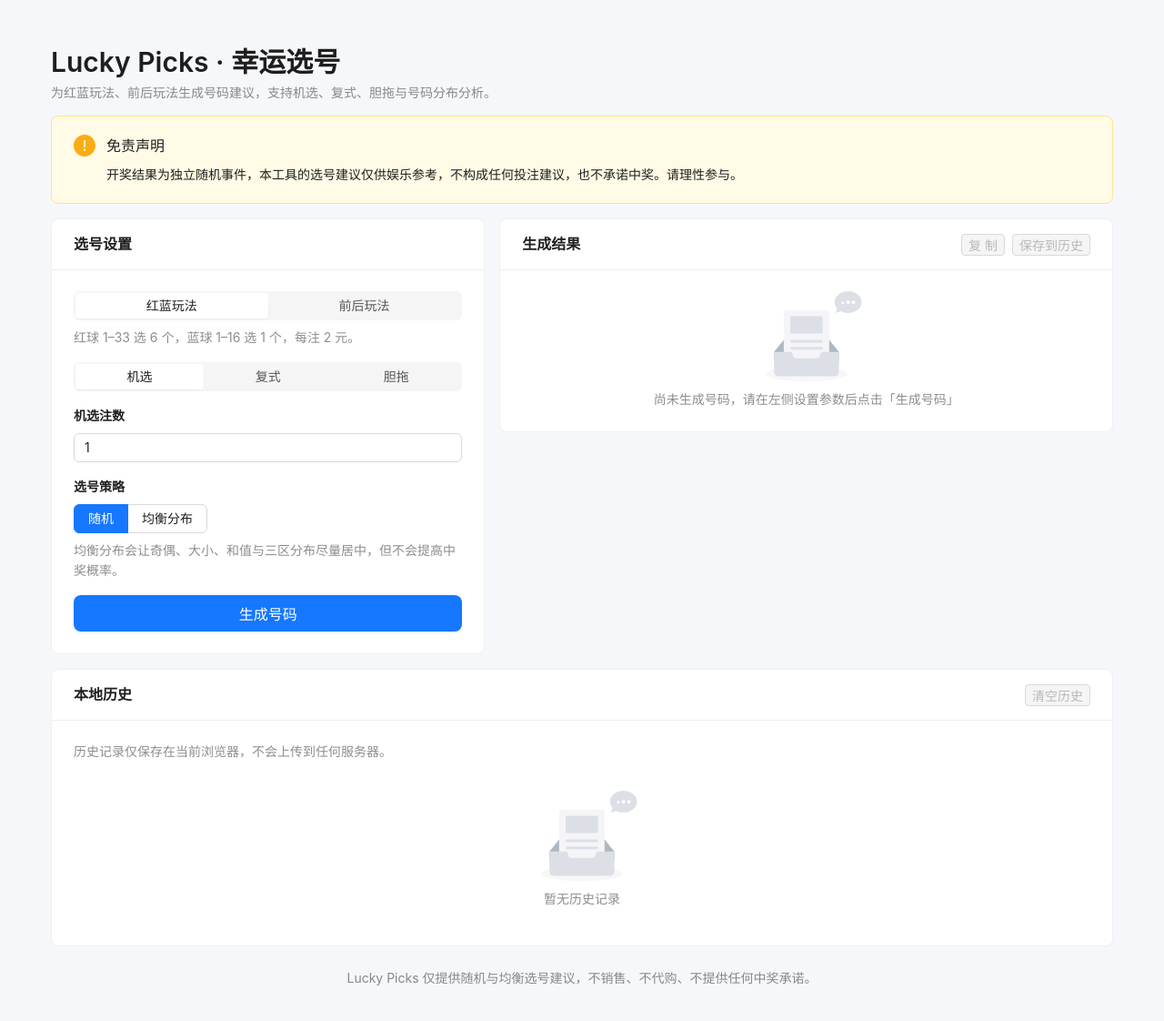
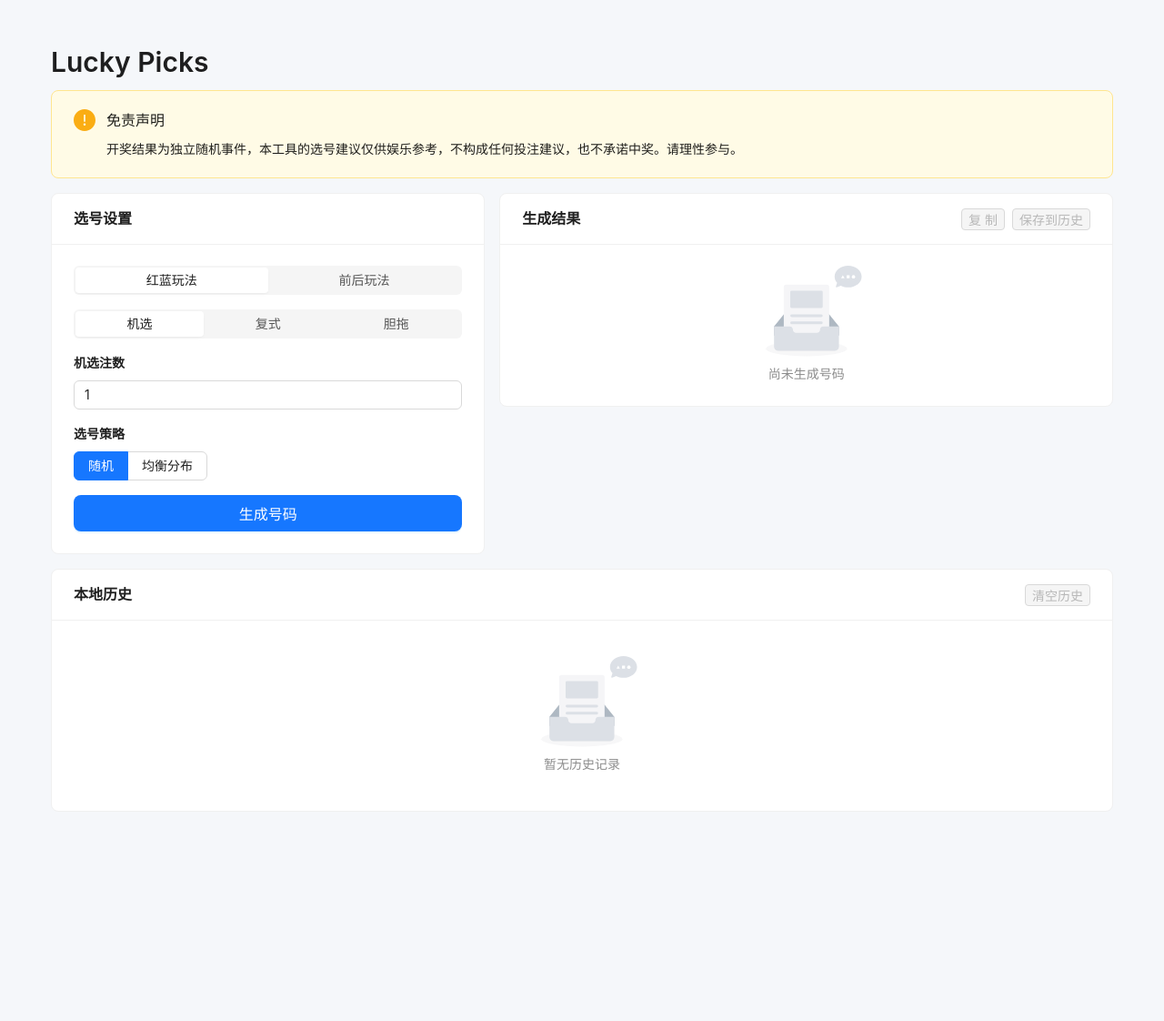
Before and after one commit to hotpotcloud/lucky-picks, a React (Vite) app in the folder frontend/: page / in a window 1280 px wide. Shown: the top 1122 px of the page at 91% size. After the commit the page ends 940 px from the top, so only its background shows below. Built offline with nearby package versions, Linux system fonts and the light colour scheme.

Commit message:
feat(frontend): 移除小字介绍与中文产品名，精简界面文案 [FEAT-002]

```diff
--- a/frontend/index.html
+++ b/frontend/index.html
@@ -4,11 +4,8 @@
     <meta charset="UTF-8" />
     <link rel="icon" type="image/svg+xml" href="./favicon.svg" />
     <meta name="viewport" content="width=device-width, initial-scale=1.0" />
-    <meta
-      name="description"
-      content="红蓝玩法与前后玩法选号建议工具，支持机选、复式、胆拖与号码分布分析。仅供娱乐参考。"
-    />
-    <title>Lucky Picks · 幸运选号</title>
+    <meta name="description" content="红蓝玩法与前后玩法选号工具" />
+    <title>Lucky Picks</title>
   </head>
   <body>
     <div id="root"></div>
--- a/frontend/src/App.tsx
+++ b/frontend/src/App.tsx
@@ -132,12 +132,9 @@ const App = () => {
   return (
     <div className="app-shell">
       <header className="app-header">
-        <Typography.Title level={2} style={{ marginBottom: 4 }}>
-          Lucky Picks · 幸运选号
+        <Typography.Title level={2} style={{ marginBottom: 12 }}>
+          Lucky Picks
         </Typography.Title>
-        <Typography.Paragraph type="secondary">
-          为红蓝玩法、前后玩法生成号码建议，支持机选、复式、胆拖与号码分布分析。
-        </Typography.Paragraph>
         <Alert
           type="warning"
           showIcon
@@ -209,7 +206,7 @@ const App = () => {
                 />
               </Space>
             ) : (
-              <Empty description="尚未生成号码，请在左侧设置参数后点击「生成号码」" />
+              <Empty description="尚未生成号码" />
             )}
           </Card>
         </Col>
@@ -245,12 +242,8 @@ const App = () => {
               type="warning"
               showIcon
               message="本地存储不可用"
-              description="当前浏览器禁用了本地存储，历史记录功能已停用，选号与生成不受影响。"
             />
           )}
-          <Typography.Text type="secondary">
-            历史记录仅保存在当前浏览器，不会上传到任何服务器。
-          </Typography.Text>
           <HistoryList
             records={picker.history}
             onCopy={handleCopyRecord}
@@ -265,12 +258,6 @@ const App = () => {
           />
         </Space>
       </Card>
-
-      <footer className="app-footer">
-        <Typography.Text type="secondary">
-          Lucky Picks 仅提供随机与均衡选号建议，不销售、不代购、不提供任何中奖承诺。
-        </Typography.Text>
-      </footer>
     </div>
   );
 };
--- a/frontend/src/features/picker/components/BankerPanel.tsx
+++ b/frontend/src/features/picker/components/BankerPanel.tsx
@@ -1,4 +1,4 @@
-import { Alert, Space, Tag, Typography } from 'antd';
+import { Alert, Space, Tag, Tooltip, Typography } from 'antd';
 import type { SelectionInfo } from '../generator';
 import type { AreaKey, GameConfig, TicketNumbers } from '../types';
 import NumberGrid from './NumberGrid';
@@ -54,12 +54,13 @@ const BankerPanel = ({
           {primary.label}（胆码 {banker.length}，拖码 {drag.length}）
         </Typography.Text>
         <Space wrap size={4} style={{ marginLeft: 8 }}>
-          <Tag color="gold">胆码</Tag>
-          <Tag color="blue">拖码</Tag>
+          <Tooltip title={`点击号码切换：未选 → 拖码 → 胆码 → 未选；胆码必须少于 ${primary.count} 个`}>
+            <Tag color="gold">胆码</Tag>
+          </Tooltip>
+          <Tooltip title="未选中的号码可加入拖码">
+            <Tag color="blue">拖码</Tag>
+          </Tooltip>
         </Space>
-        <Typography.Paragraph type="secondary" style={{ margin: '4px 0 0' }}>
-          点击号码切换：未选 → 拖码 → 胆码 → 未选。胆码必须少于 {primary.count} 个。
-        </Typography.Paragraph>
         <div style={{ marginTop: 8 }}>
           <NumberGrid
             area={primary}
--- a/frontend/src/features/picker/components/GameSwitcher.tsx
+++ b/frontend/src/features/picker/components/GameSwitcher.tsx
@@ -1,6 +1,6 @@
 import { GAME_CONFIGS, GAME_ORDER } from '../config';
 import type { GameId } from '../types';
-import { Segmented, Typography } from 'antd';
+import { Segmented } from 'antd';
 
 /** 玩法切换组件属性。 */
 interface GameSwitcherProps {
@@ -19,8 +19,6 @@ const GameSwitcher = ({ value, onChange }: GameSwitcherProps) => {
     label: GAME_CONFIGS[id].name,
     value: id,
   }));
-  const game = GAME_CONFIGS[value];
-
   return (
     <div>
       <Segmented
@@ -29,9 +27,6 @@ const GameSwitcher = ({ value, onChange }: GameSwitcherProps) => {
         value={value}
         onChange={(next) => onChange(next as GameId)}
       />
-      <Typography.Paragraph type="secondary" style={{ margin: '8px 0 0' }}>
-        {game.description}
-      </Typography.Paragraph>
     </div>
   );
 };
--- a/frontend/src/features/picker/components/QuickPickPanel.tsx
+++ b/frontend/src/features/picker/components/QuickPickPanel.tsx
@@ -55,9 +55,6 @@ const QuickPickPanel = ({
           { label: STRATEGY_LABELS.balanced, value: 'balanced' },
         ]}
       />
-      <Typography.Paragraph type="secondary" style={{ marginTop: 8, marginBottom: 0 }}>
-        均衡分布会让奇偶、大小、和值与三区分布尽量居中，但不会提高中奖概率。
-      </Typography.Paragraph>
     </div>
   </Space>
 );
--- a/frontend/src/features/picker/components/TicketList.tsx
+++ b/frontend/src/features/picker/components/TicketList.tsx
@@ -53,11 +53,7 @@ const TicketList = ({ game, tickets, combinations, analyze = true }: TicketListP
                 <Tag>和值 {analysis.sum}</Tag>
                 <Tag>三区 {analysis.zones}</Tag>
               </Space>
-            ) : (
-              <Typography.Text type="secondary" className="ticket-analysis">
-                复式号码集合，已展开为 {combinations} 注，不展示单注分析
-              </Typography.Text>
-            )}
+            ) : null}
           </div>
         );
       })}
--- a/frontend/src/index.css
+++ b/frontend/src/index.css
@@ -33,11 +33,6 @@ body {
 
 .app-header {
   margin-bottom: 16px;
-}
-
-.app-footer {
-  margin-top: 24px;
-  text-align: center;
 }
 
 /* 选号网格：自适应列宽，360px 下仍可点击 */
```
Also changed, not shown: 1 other file (tests, documents, lock files or other folders).
